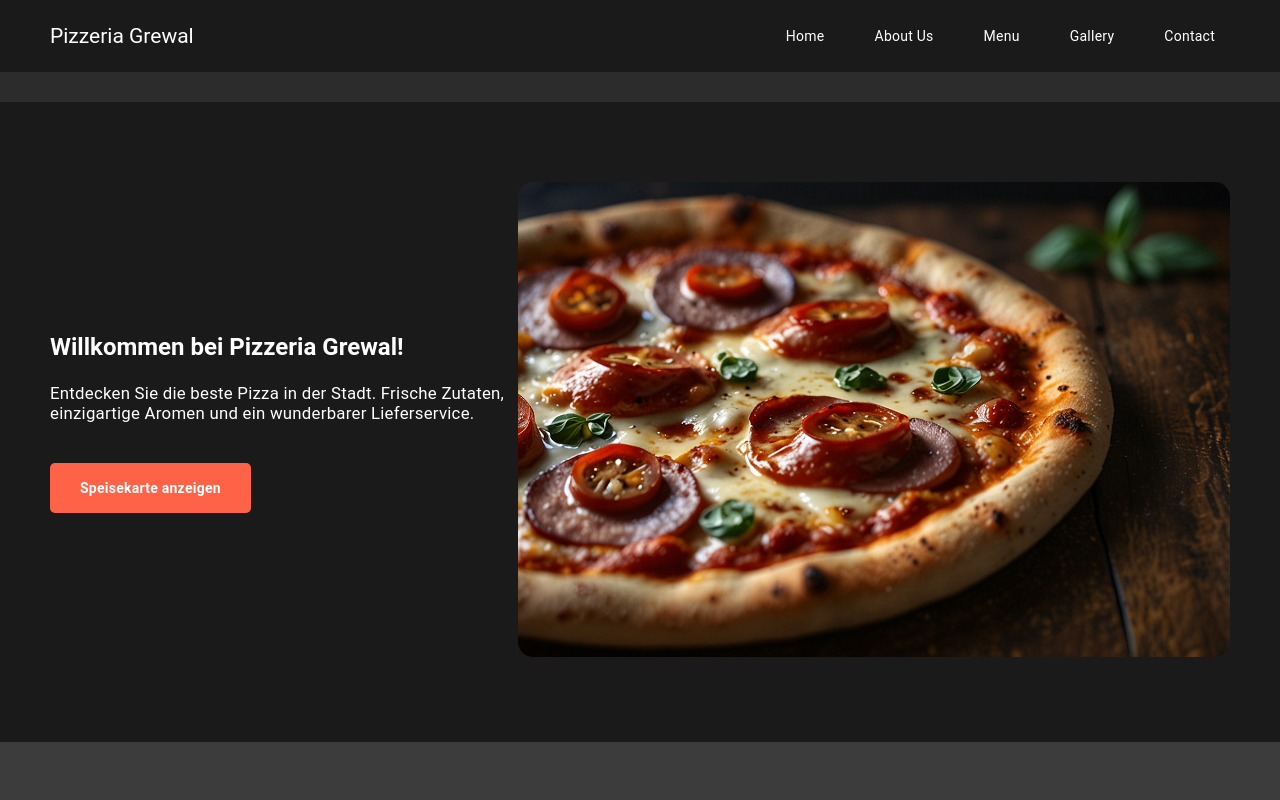
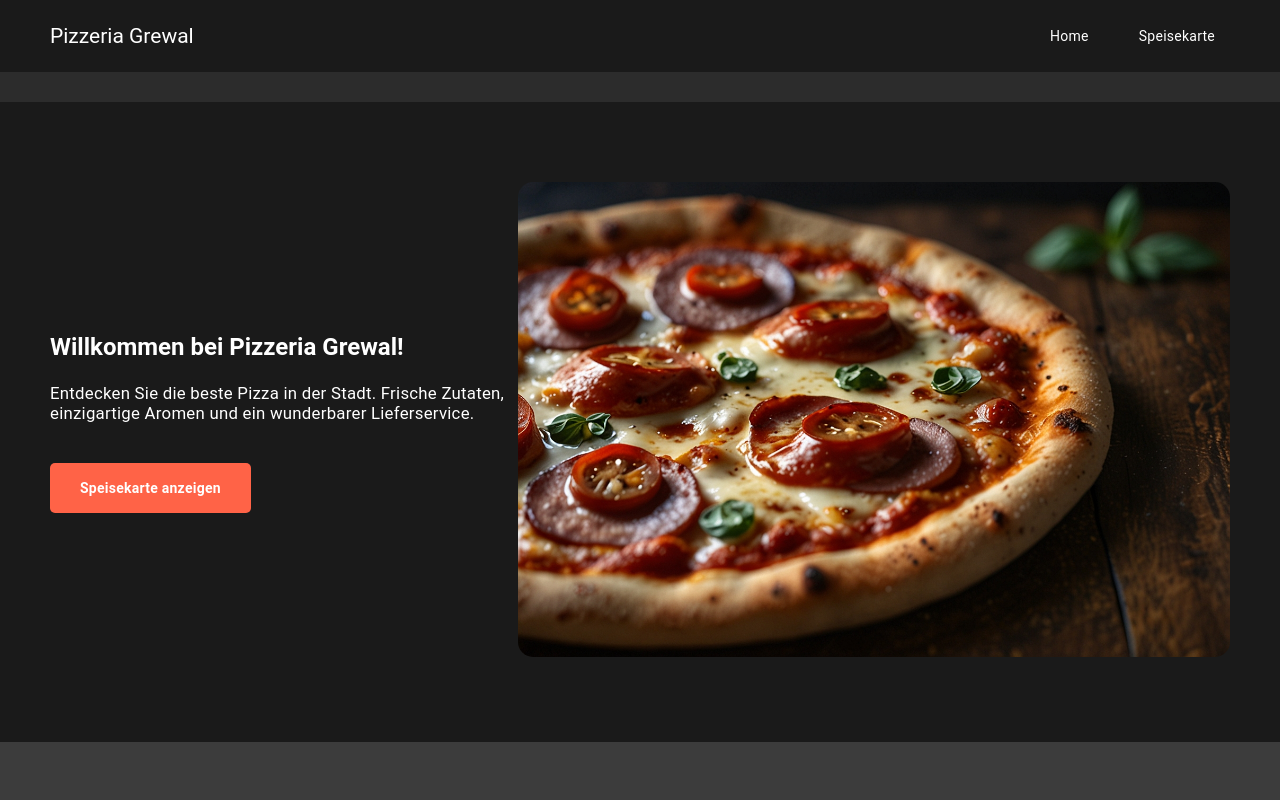
Before and after one commit to ArmannGr/restaurant_v2, an Angular app: page / in a window 1280 px wide. Shown: the top 800 px of the page. Built offline with nearby package versions, Linux system fonts and the light colour scheme.

Commit message:
fix: delete nav components

```diff
--- a/src/app/app.component.html
+++ b/src/app/app.component.html
@@ -8,10 +8,12 @@
     </button>
     <ul [class.active]="menuActive">
       <li><a routerLink="/" (click)="closeMenu()">Home</a></li>
+      <li><a routerLink="/menu" (click)="closeMenu()">Speisekarte</a></li>
+      <!--
       <li><a routerLink="/about" (click)="closeMenu()">About Us</a></li>
-      <li><a routerLink="/menu" (click)="closeMenu()">Menu</a></li>
       <li><a routerLink="/gallery" (click)="closeMenu()">Gallery</a></li>
       <li><a routerLink="/contact" (click)="closeMenu()">Contact</a></li>
+      -->
     </ul>
   </nav>
 <router-outlet></router-outlet>
--- a/src/index.html
+++ b/src/index.html
@@ -5,8 +5,6 @@
   <title>RestaurantV2</title>
   <base href="/">
   <meta name="viewport" content="width=device-width, initial-scale=1">
-  <link rel="icon" type="image/x-icon" href="favicon.ico">
-  <link rel="preconnect" href="https://fonts.gstatic.com">
 </head>
 <body class="mat-typography">
   <app-root></app-root>
```
